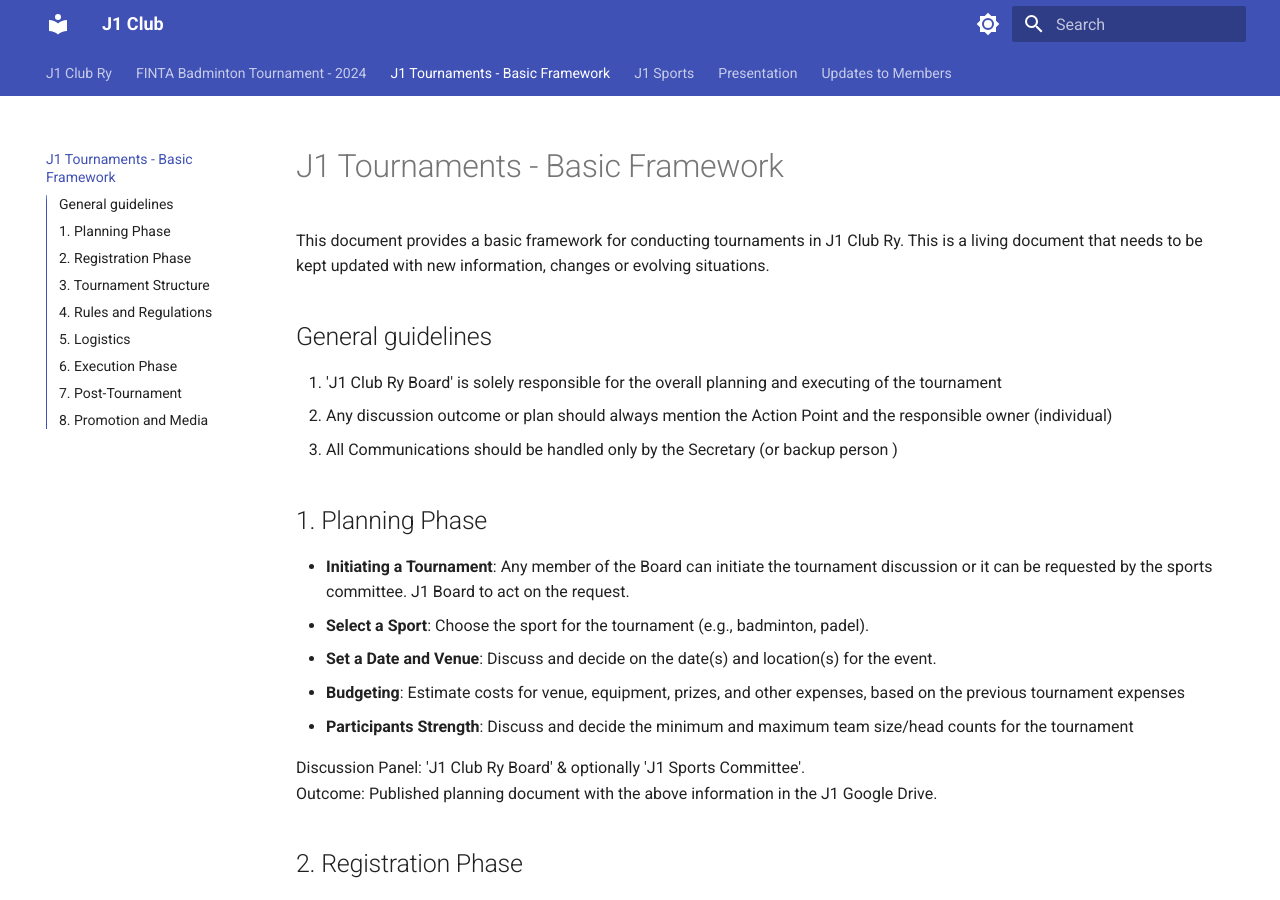
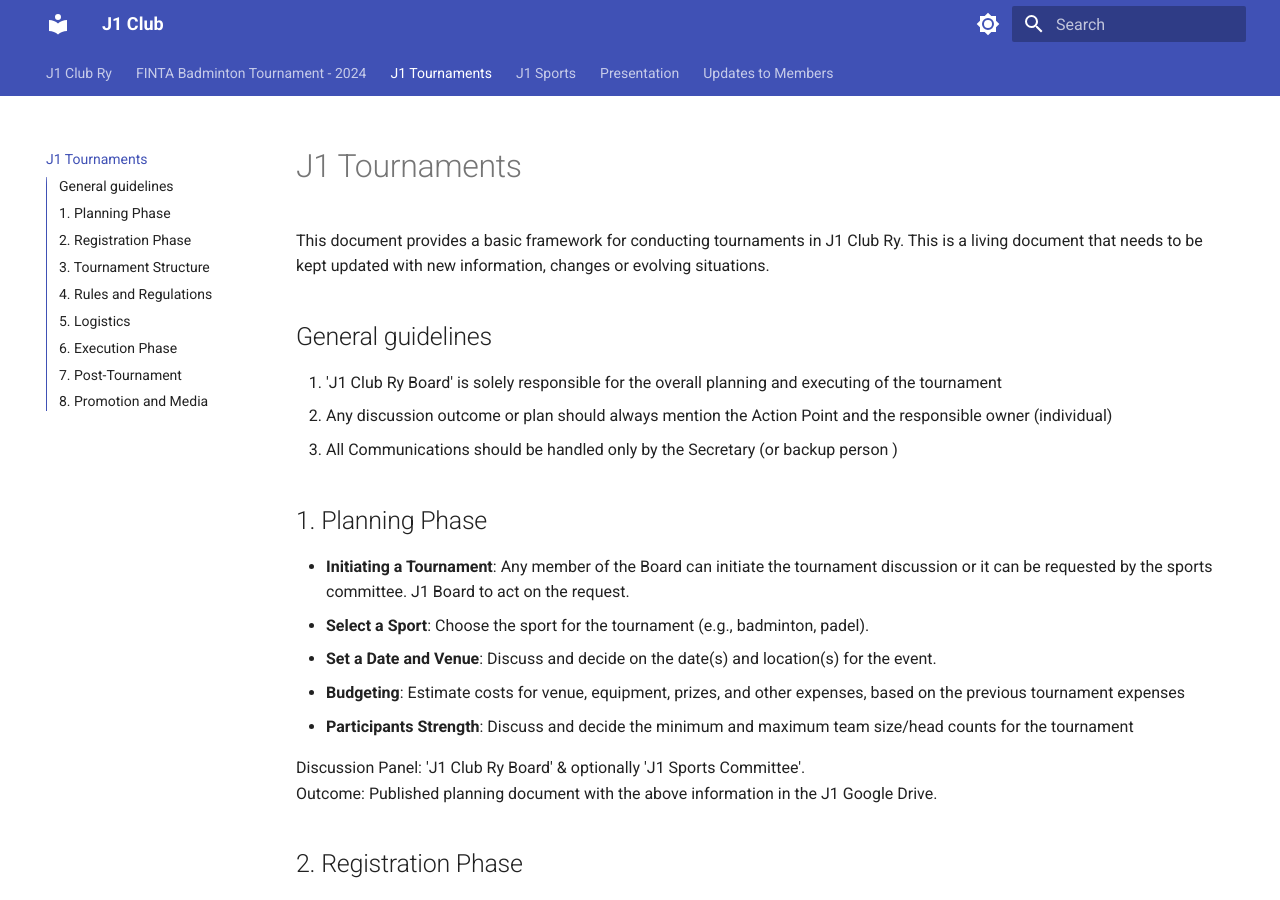
Before and after one commit to j1clubry/j1club-docs-site, an MkDocs documentation site: the page built from docs/j1-tournaments.md, in a window 1280 px wide and 900 px high. Built offline with MkDocs 1.6.1 and Material for MkDocs 9.7.7, drawn with Linux system fonts in a browser that asks for light colours.

Commit message:
tournament framework

```diff
--- a/docs/j1-tournaments.md
+++ b/docs/j1-tournaments.md
@@ -1,4 +1,4 @@
-# J1 Tournaments - Basic Framework
+# J1 Tournaments
 
 This document provides a basic framework for conducting tournaments in J1 Club Ry. This is a living document that needs to be kept updated with new information, changes or evolving situations.
 
```
